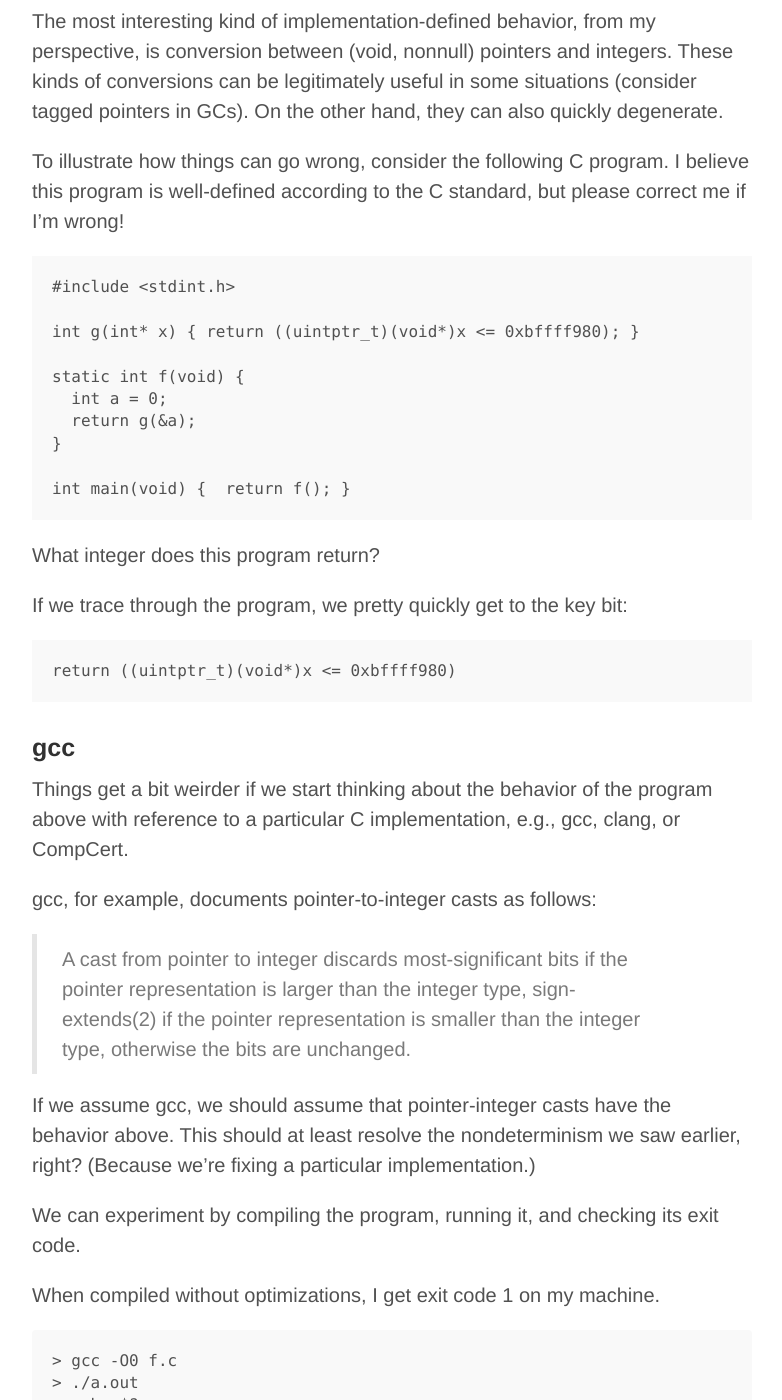
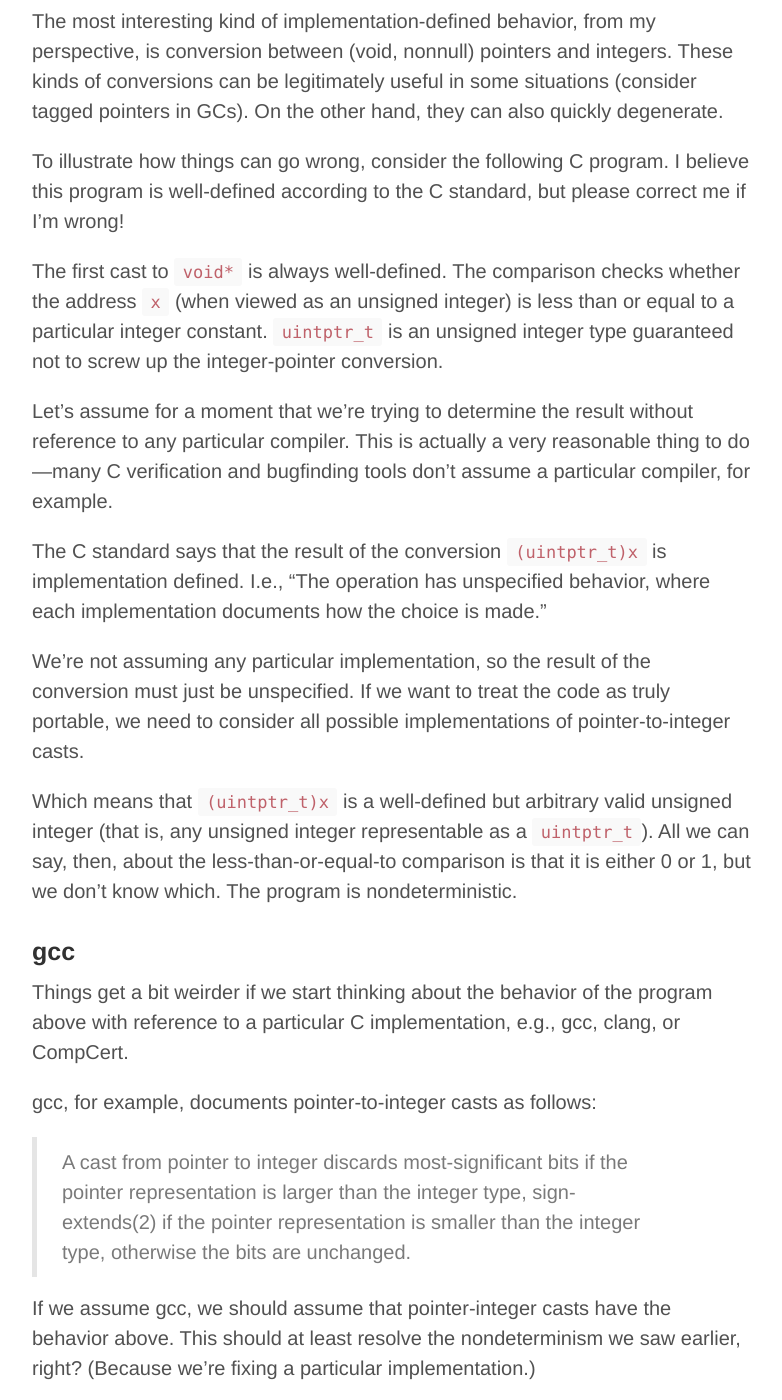
Before and after one commit to gstew5/gstew5.github.io, a Jekyll site: the page built from index.html, in a window 1280 px wide and 1400 px high, scrolled down 1565 px. Shown: the whole window, without its empty margins (248-1030 px from the left). Built offline with Jekyll 4.4.1, drawn with Linux system fonts in a browser that asks for light colours; Markdown is read by kramdown in place of the engine named in the settings; the list of posts is cut into pages by our own code.

Commit message:
Update 2014-07-21-implementation-defined-behavior-in-c.md

````diff
--- a/_posts/2014-07-21-implementation-defined-behavior-in-c.md
+++ b/_posts/2014-07-21-implementation-defined-behavior-in-c.md
@@ -42,26 +42,18 @@
 
 To illustrate how things can go wrong, consider the following C program. I believe this program is well-defined according to the C standard, but please correct me if I'm wrong!
 
-```C
-#include <stdint.h>
 
-int g(int* x) { return ((uintptr_t)(void*)x <= 0xbffff980); }
 
-static int f(void) {
-  int a = 0;
-  return g(&a);
-}
+The first cast to `void*` is always well-defined.
+The comparison checks whether the address `x` (when viewed as an unsigned integer) is less than or equal to a particular integer constant. `uintptr_t` is an unsigned integer type guaranteed not to screw up the integer-pointer conversion.
 
-int main(void) {  return f(); }
-```
+Let's assume for a moment that we're trying to determine the result without reference to any particular compiler. This is actually a very reasonable thing to do---many C verification and bugfinding tools don't assume a particular compiler, for example.
 
-What integer does this program return?
+The C standard says that the result of the conversion `(uintptr_t)x` is implementation defined. I.e., "The operation has unspecified behavior, where each implementation documents how the choice is made."
 
-If we trace through the program, we pretty quickly get to the key bit:
+We're not assuming any particular implementation, so the result of the conversion must just be unspecified. If we want to treat the code as truly portable, we need to consider all possible implementations of pointer-to-integer casts.
 
-```C
-return ((uintptr_t)(void*)x <= 0xbffff980)
-```
+Which means that `(uintptr_t)x` is a well-defined but arbitrary valid unsigned integer (that is, any unsigned integer representable as a `uintptr_t`). All we can say, then, about the less-than-or-equal-to comparison is that it is either 0 or 1, but we don't know which. The program is nondeterministic.
 
 ### gcc
 
````
